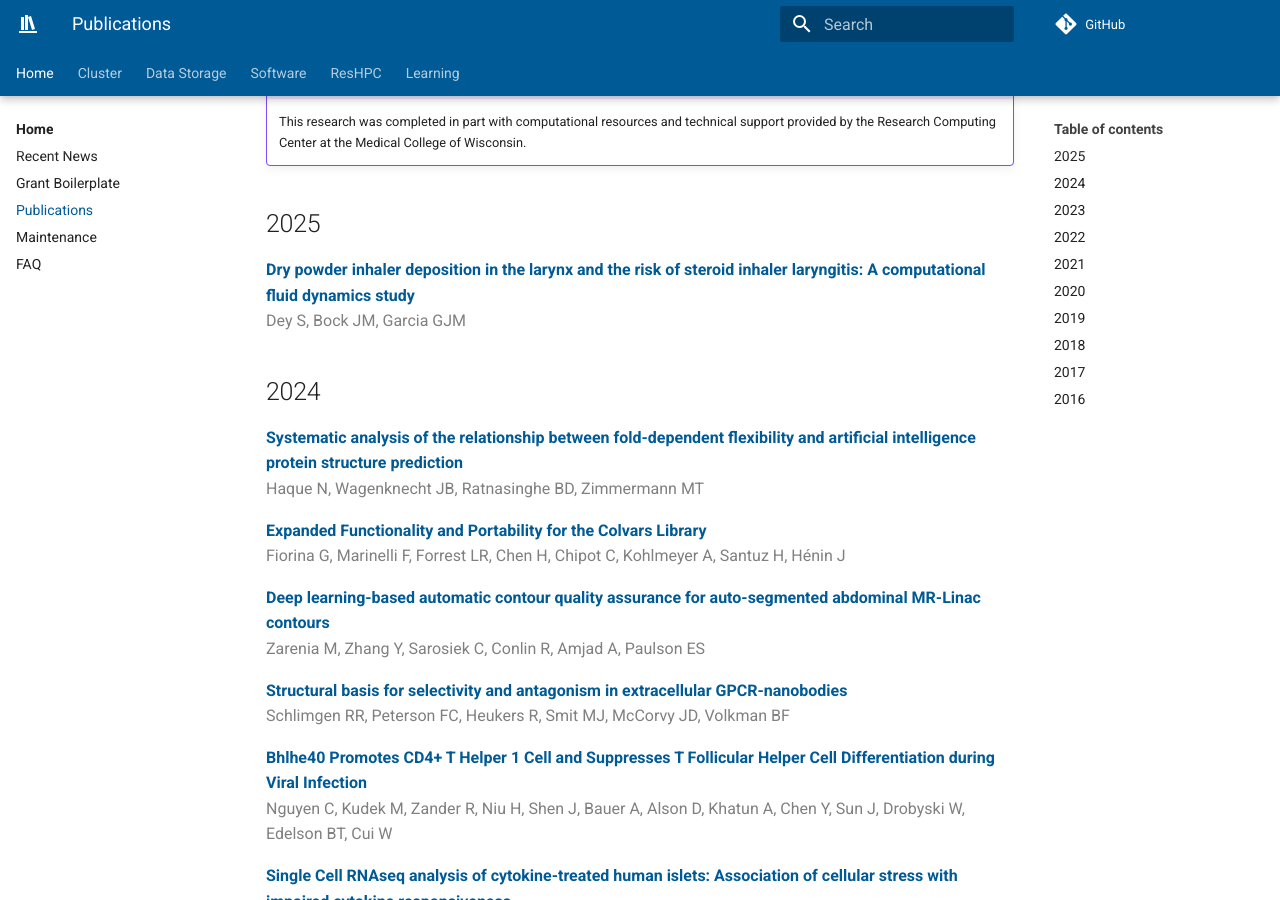
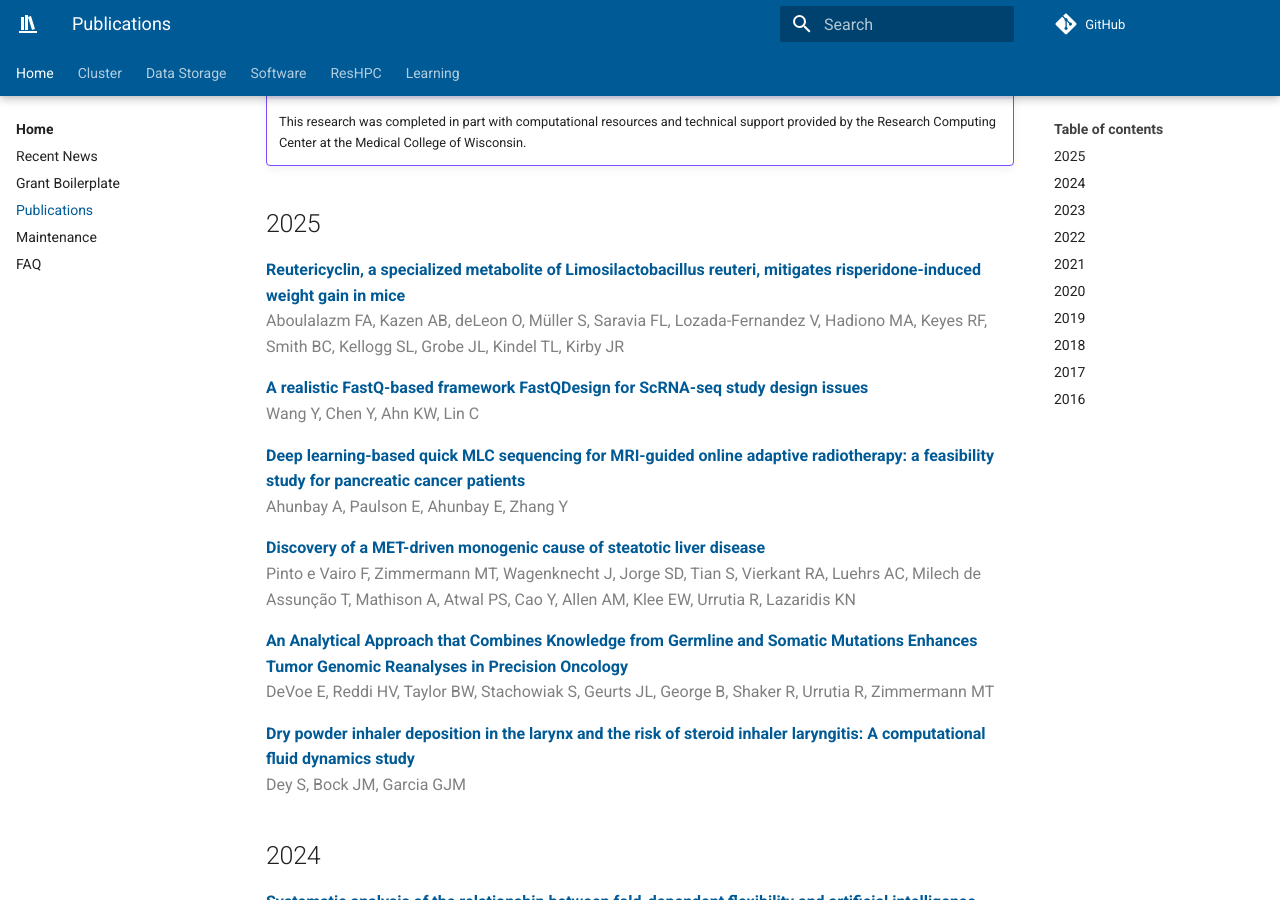
Before and after one commit to mcw-rcc/mcw-rcc.github.io, an MkDocs documentation site: the page built from docs/pubs.md, in a window 1280 px wide and 900 px high, scrolled down 325 px. Built offline with MkDocs 1.6.1 and Material for MkDocs 9.7.7, drawn with Linux system fonts in a browser that asks for light colours; comment, search, counter and statistics services are not loaded.

Commit message:
Update pub list

```diff
--- a/docs/pubs.md
+++ b/docs/pubs.md
@@ -9,6 +9,26 @@ All you have to do is include the following statement in your publication:
     This research was completed in part with computational resources and technical support provided by the Research Computing Center at the Medical College of Wisconsin.
 
 ## 2025
+
+**[Reutericyclin, a specialized metabolite of Limosilactobacillus reuteri, mitigates risperidone-induced weight gain in mice](https://doi.org/10.1080/19490976.2025.2477819){:target="_blank"}**
+Aboulalazm FA, Kazen AB, deLeon O, Müller S, Saravia FL, Lozada-Fernandez V, Hadiono MA, Keyes RF, Smith BC, Kellogg SL, Grobe JL, Kindel TL, Kirby JR
+{:.author}
+
+**[A realistic FastQ-based framework FastQDesign for ScRNA-seq study design issues](https://doi.org/10.1038/s42003-025-07938-8){:target="_blank"}**
+Wang Y, Chen Y, Ahn KW, Lin C
+{:.author}
+
+**[Deep learning-based quick MLC sequencing for MRI-guided online adaptive radiotherapy: a feasibility study for pancreatic cancer patients](https://doi.org/10.1088/1361-6560/adb099){:target="_blank"}**
+Ahunbay A, Paulson E, Ahunbay E, Zhang Y
+{:.author}
+
+**[Discovery of a MET-driven monogenic cause of steatotic liver disease](https://doi.org/10.1097/HEP.0000000000001249){:target="_blank"}**
+Pinto e Vairo F, Zimmermann MT, Wagenknecht J, Jorge SD, Tian S, Vierkant RA, Luehrs AC, Milech de Assunção T, Mathison A, Atwal PS, Cao Y, Allen AM, Klee EW, Urrutia R, Lazaridis KN
+{:.author}
+
+**[An Analytical Approach that Combines Knowledge from Germline and Somatic Mutations Enhances Tumor Genomic Reanalyses in Precision Oncology](https://doi.org/10.1089/cmb.2023.0461){:target="_blank"}**
+DeVoe E, Reddi HV, Taylor BW, Stachowiak S, Geurts JL, George B, Shaker R, Urrutia R, Zimmermann MT
+{:.author}
 
 **[Dry powder inhaler deposition in the larynx and the risk of steroid inhaler laryngitis: A computational fluid dynamics study](https://doi.org/10.1016/j.jaerosci.2024.106490){:target="_blank"}**
 Dey S, Bock JM, Garcia GJM
```
Also changed, not shown: 1 other file.
